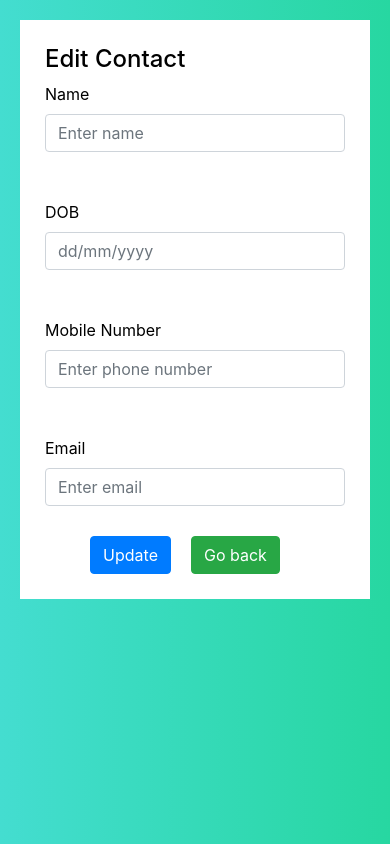
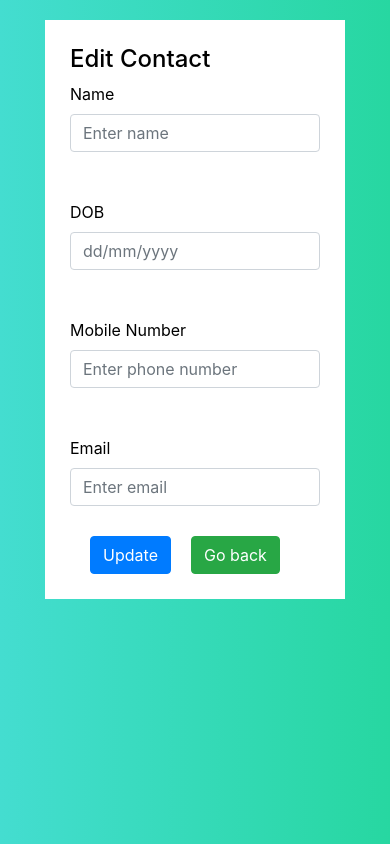
Before and after one commit to yatharth1706/PhoneBook, an Angular app in the folder frontend-phoneBook/: page /edit-contact/1 in a window 390 px wide. Built offline with nearby package versions, Linux system fonts and the light colour scheme; no server answers.

Commit message:
Fix responsiveness issues :hammer:

```diff
--- a/frontend-phoneBook/src/app/edit-contact/edit-contact.component.scss
+++ b/frontend-phoneBook/src/app/edit-contact/edit-contact.component.scss
@@ -24,3 +24,9 @@
         width: 350px;
     }
 }
+
+@media (max-width: 438px){
+    .add-contact{
+        width: 300px;
+    }
+}
--- a/frontend-phoneBook/src/app/pages/contact/contact.component.scss
+++ b/frontend-phoneBook/src/app/pages/contact/contact.component.scss
@@ -89,3 +89,12 @@ h3{
         padding: 3px;
     }
 }
+
+@media (max-width: 438px){
+    .contact-container{
+        width: 300px;
+    }
+    .personal-details{
+        padding: 0px;
+    }
+}
--- a/frontend-phoneBook/src/app/pages/create-contact/create-contact.component.scss
+++ b/frontend-phoneBook/src/app/pages/create-contact/create-contact.component.scss
@@ -24,3 +24,9 @@
         width: 350px;
     }
 }
+
+@media (max-width: 438px){
+    .add-contact{
+        width: 300px;
+    }
+}
```
